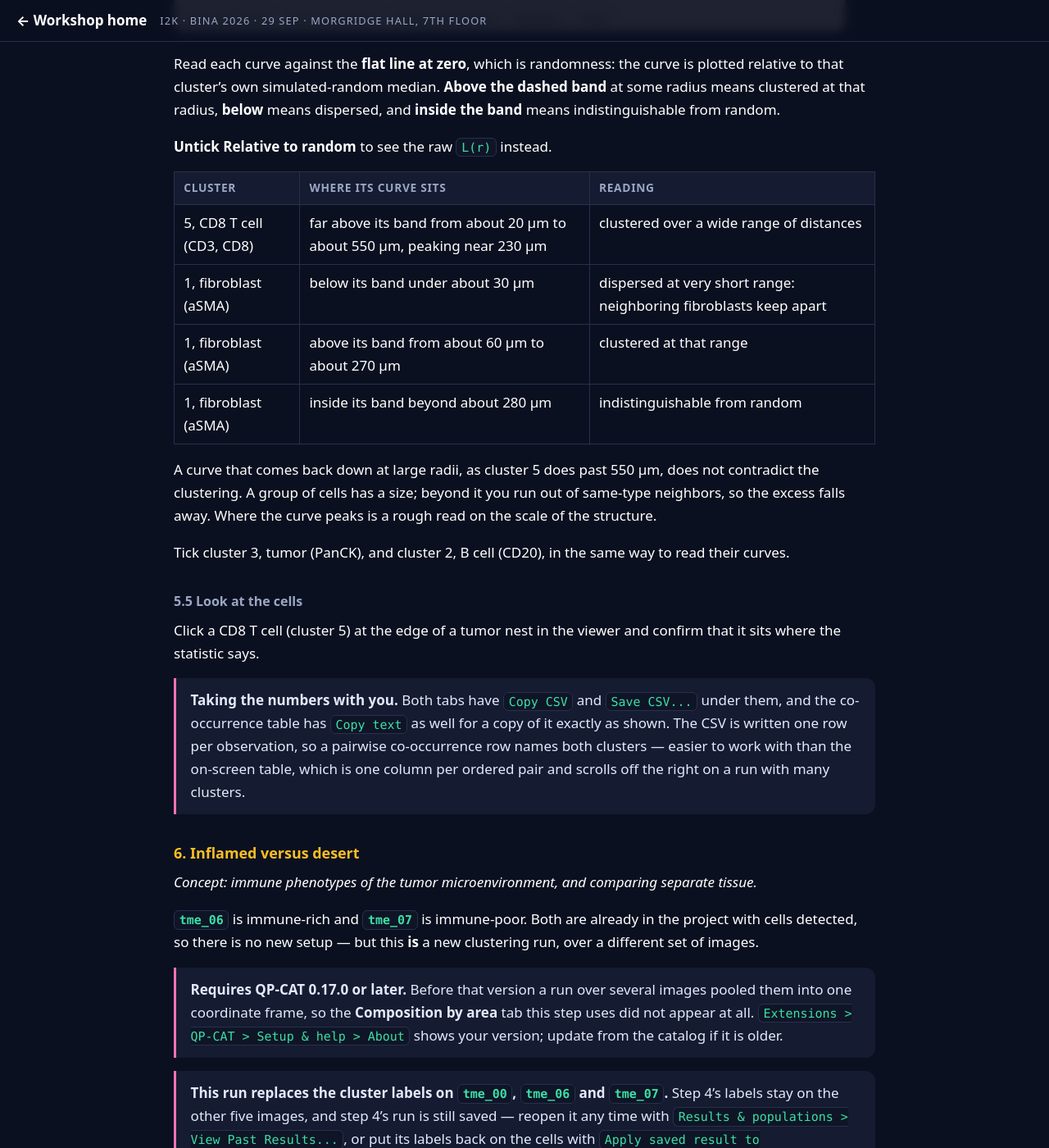
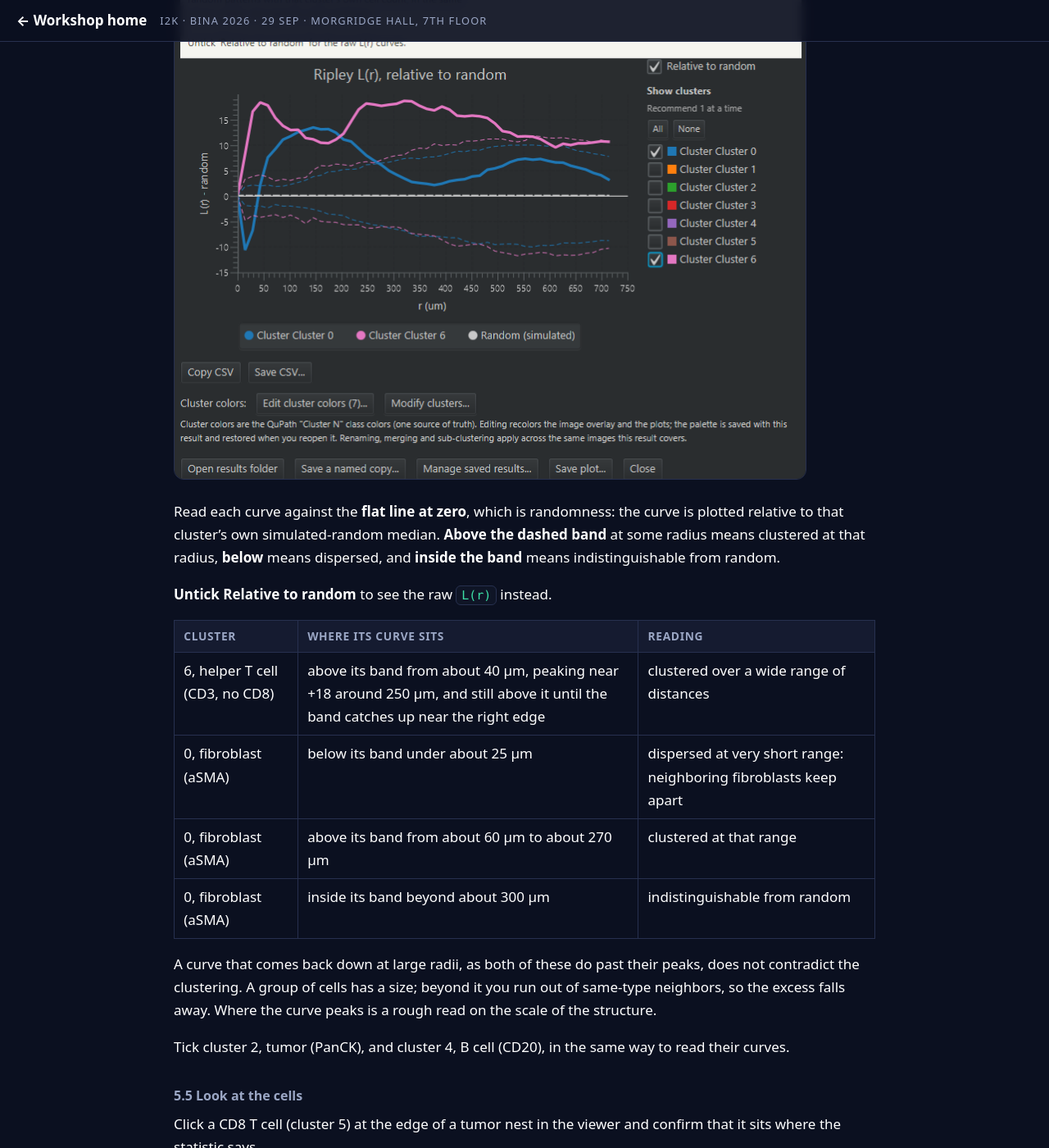
Before and after one commit to MichaelSNelson/BINA-I2K-2026-QuPath-Extensions, a Jekyll site: the page built from docs/03-qp-cat-cell-analysis-tools.md, in a window 1280 px wide and 1400 px high, scrolled down 18285 px. Shown: the whole window at 82% size. Built offline with Jekyll 4.4.1, drawn with Linux system fonts in a browser that asks for light colours; some of the changed text lies outside the part shown.

Commit message:
Swap in the new screenshots, and renumber the clusters they changed
The rerun found the same seven populations under different numbers, so the
images were not the only thing out of date -- every cluster number from 4.4
onward referred to the old run.

Images: 4.2's three result panels, 4.3's class-list half, 4.4's marker
fingerprints, 5.1's summary window, and 5.4's Ripley chart. 5.1 gains a
settings figure it never had, split into two halves shown side by side like
4.3's, since the dialog is 1145 px tall in one piece.

Renumbering, from the new Marker Fingerprints card: fibroblast 1 -> 0,
macrophage 4 -> 1, tumor 3 -> 2, proliferating tumor 0 -> 3, B cell 2 -> 4.
CD8 T and helper T keep 5 and 6 but swapped counts, 1,388 <-> 1,392, and
cluster 6's CD8 reads -3.0 rather than -2.9. Applied through 4.4's answer
table, step 5's cluster table, 5.2's four pairs, 5.3's control pair and
5.4's readings.

5.4 now shows clusters 0 and 6 rather than 1 and 5, so its reading table is
rewritten from the new chart: the fibroblast reading carries over unchanged
apart from its number, and the second row is now the helper T cell.

Added a standing note in 4.4 that HDBSCAN numbers its clusters from scratch
each run, so the numbers used downstream are the ones in that table and a
reader whose run differs should substitute their own.

https://claude.ai/code/session_01TZFXuLKiz1DgbomrTgfDTw

```diff
--- a/docs/03-qp-cat-cell-analysis-tools.md
+++ b/docs/03-qp-cat-cell-analysis-tools.md
@@ -482,19 +482,21 @@ one dominant cluster means change the *cluster selection*.
 
 <div class="shots" markdown="0">
 <figure>
-<img src="../images/qp-cat/HDBSCAN_umap3d.png" alt="The 3D View tab showing seven cleanly separated point clouds in different colours, one per cluster, with the class list reporting 7 clusters over 11,421 cells and no noise.">
+<img src="../images/qp-cat/qpcat_4-2_3D.png" alt="The QP-CAT results window titled 7 clusters, 11421 cells, on the 3D View tab. Seven cleanly separated point clouds in different colours float in the plot, the axes are set to QPCAT 3D UMAP1, 2 and 3, the counter reads Points 11,421 shown of 11,421 total, and the CLASSES list on the right ticks Cluster 0 through Cluster 6 with no noise row.">
 <figcaption><b>Seven separated lobes, no noise.</b> HDBSCAN found the count itself.
 Leaf selection is what cut at the lobes instead of returning their common parent.</figcaption>
 </figure>
 <figure>
-<img src="../images/qp-cat/HDBSCAN_markerfingerprints_useless.png" alt="The Marker Fingerprints tab. Every cluster card lists 3DUMAP1, 3DUMAP2 and 3DUMAP3 as its defining features, with no marker names anywhere.">
-<figcaption><b>No marker names.</b> Every card is described by <code>3DUMAP1/2/3</code>,
-because those are the only three columns the run saw. No marker names, so no phenotype.</figcaption>
+<img src="../images/qp-cat/qpcat_4-2_fingerprints.png" alt="The Marker Fingerprints tab. Seven cluster cards, Cluster 0 at 3,306 cells down to Cluster 3 at 825, and every card lists QPCAT 3D UMAP1, QPCAT 3D UMAP2 and QPCAT 3D UMAP3 as its defining features. No marker names appear anywhere.">
+<figcaption><b>No marker names.</b> Every card is described by
+<code>QPCAT 3D UMAP1/2/3</code>, because those are the only three columns the run saw. No
+marker names, so no phenotype.</figcaption>
 </figure>
 <figure>
-<img src="../images/qp-cat/HDBSCAN_RepresentativeCells.png" alt="The Representative cells tab, five image patches per cluster. Cluster 1's cells are brown elongated spindles; clusters 0 and 3 are cyan-ringed round cells of different sizes; cluster 2 is blue-ringed.">
-<figcaption><b>The clusters are real anyway.</b> Cluster 1 is unmistakably spindle-shaped,
-cluster 2 blue-ringed. Read the clusters by eye here, or re-run over markers to name them.</figcaption>
+<img src="../images/qp-cat/qpcat_4-2_cells.png" alt="The Representative cells tab, a medoid and four example cells per cluster. Cluster 0, 3306 cells, is brown elongated spindles; Cluster 1, 1554 cells, is dominated by red rings; Cluster 2, 1868 cells, is cyan-ringed round cells; Cluster 3, 825 cells, mixes cyan rings with pale and pink nuclei.">
+<figcaption><b>The clusters are real anyway.</b> Cluster 0 is unmistakably spindle-shaped and
+cluster 2 is cyan-ringed, so you can read these by eye here &mdash; or re-run over the markers
+to name them, which is the next step.</figcaption>
 </figure>
 </div>
 
@@ -553,7 +555,7 @@ which is what this run wants &mdash; it opens on UMAP, and left there it would c
 embedding instead of using the one already on the cells.</figcaption>
 </figure>
 <figure>
-<img src="../images/qp-cat/analyze-current2.png" alt="The lower half of the same dialog. A Classifications to analyze section lists Cluster 0 through Cluster 6 with cell counts of 825, 3306, 1088, 1868, 1554, 1388 and 1392, every one ticked, with the line 7 classes found and Select all, Select none and Refresh list buttons. Below it, Generate analysis plots, Neighborhood enrichment, PCA and Batch correction are unticked, Spatial feature smoothing is greyed out, and Independent areas and Spatial statistics are collapsed. The Analyze and Close buttons sit at the bottom.">
+<img src="../images/qp-cat/qpcat_4-3_settings_low.png" alt="The lower half of the same dialog. A Classifications to analyze section lists Cluster 0 through Cluster 6 with cell counts of 3306, 1554, 1868, 825, 1088, 1392 and 1388, every one ticked, with the line 7 classes found and Select all, Select none and Refresh list buttons. Below it, Generate analysis plots is ticked; Cluster connectivity graph (PAGA) and Spatial feature smoothing are greyed out; Neighborhood enrichment plus Moran's I, PCA and Batch correction (Harmony) are unticked; and Independent areas and Spatial statistics are collapsed. A line reads: this run is repeatable and comparable to other default runs. The Analyze and Close buttons sit at the bottom.">
 <figcaption><b>Lower half: the class list.</b> One row per class with its count, all ticked,
 and the class total underneath. <b>Spatial feature smoothing is grayed out</b> in this mode on
 purpose: it rewrites the measurements each class is then described by, so a class would report
@@ -572,7 +574,7 @@ compare things that were never meant to be compared. One labeling system, all of
 
 <div class="shots" markdown="0">
 <figure style="max-width:500px">
-<img src="../images/qp-cat/analyze-current4.png" alt="The Marker Fingerprints tab after the analyse run. Seven cluster cards, each led by marker names instead of UMAP columns: Cluster 0 by Ki67 and PanCK, Cluster 1 by aSMA, Cluster 2 by CD20, Cluster 3 by PanCK, Cluster 4 by CD68, Cluster 5 by CD8 and CD3, and Cluster 6 by CD3 with CD8 at minus 2.9.">
+<img src="../images/qp-cat/qpcat_4-4_fingerprints.png" alt="The Marker Fingerprints tab after the analyse run. Seven cluster cards, each led by marker names instead of UMAP columns: Cluster 0 by aSMA, Cluster 1 by CD68, Cluster 2 by PanCK, Cluster 3 by Ki67 at plus 37.0 and PanCK, Cluster 4 by CD20, Cluster 5 by CD8 and CD3, and Cluster 6 by CD3 with CD8 at minus 3.0.">
 <figcaption><b>The same seven clusters, described by markers.</b> Compare with the panel
 further up, where every card read <code>3DUMAP1/2/3</code>. Same cells, same groups, a
 description you can put a cell-type name to.</figcaption>
@@ -584,13 +586,13 @@ cells come apart:
 
 | Cluster | Cells | Led by | Read it as | Ground truth |
 |---|---|---|---|---|
-| 1 | 3,306 (28.9%) | aSMA | fibroblast | 28.9% |
-| 3 | 1,868 (16.4%) | PanCK | tumor | 16.4% |
-| 4 | 1,554 (13.6%) | CD68 | macrophage | 13.6% |
-| 5 | 1,388 (12.2%) | **CD8** and CD3 | **CD8 T** | 24.3% between them |
-| 6 | 1,392 (12.2%) | CD3, **CD8 at -2.9** | **helper T** | |
-| 2 | 1,088 (9.5%) | CD20 | B cell | 9.5% |
-| 0 | 825 (7.2%) | Ki67 and PanCK | proliferating tumor | 7.2% |
+| 0 | 3,306 (28.9%) | aSMA | fibroblast | 28.9% |
+| 2 | 1,868 (16.4%) | PanCK | tumor | 16.4% |
+| 1 | 1,554 (13.6%) | CD68 | macrophage | 13.6% |
+| 5 | 1,392 (12.2%) | **CD8** and CD3 | **CD8 T** | 24.3% between them |
+| 6 | 1,388 (12.2%) | CD3, **CD8 at -3.0** | **helper T** | |
+| 4 | 1,088 (9.5%) | CD20 | B cell | 9.5% |
+| 3 | 825 (7.2%) | Ki67 and PanCK | proliferating tumor | 7.2% |
 
 Look at clusters 5 and 6. Both are CD3-positive; cluster 5 is CD8-positive and cluster
 6 is CD8-*negative*, which is what separates the two T-cell lineages in this dataset.
@@ -598,8 +600,12 @@ KMeans at k = 6 merged them and spent its spare cluster on proliferation instead
 data choose the number recovered both, and neither run could have told you which markers
 those clusters carry.
 
-Your own run may split or merge differently; the ground-truth column is how you check it
-rather than take the above on trust.
+**The cluster numbers here are not stable, and nothing downstream should rely on them.**
+HDBSCAN numbers its clusters from scratch each run, so a rerun can find the same seven
+populations under different numbers &mdash; it did while this guide was being written. The
+numbers used from here on are the ones in the table above. If yours differ, read your own
+Marker Fingerprints cards and substitute; the ground-truth column is how you check the
+populations themselves rather than take any of it on trust.
 
 **Cluster in one space, characterize in another.** HDBSCAN
 on the UMAP decides *which cells group together*; analyzing those groups over the markers
@@ -625,11 +631,11 @@ Your cells carry cluster numbers, not cell-type names. These are the clusters fr
 
 | Cluster | Led by | Likely cell type |
 |---|---|---|
-| 0 | Ki67 and PanCK | proliferating tumor |
-| 1 | aSMA | fibroblast |
-| 2 | CD20 | B cell |
-| 3 | PanCK | tumor |
-| 4 | CD68 | macrophage |
+| 0 | aSMA | fibroblast |
+| 1 | CD68 | macrophage |
+| 2 | PanCK | tumor |
+| 3 | Ki67 and PanCK | proliferating tumor |
+| 4 | CD20 | B cell |
 | 5 | CD3 and CD8 | CD8 T cell |
 | 6 | CD3, no CD8 | helper T cell |
 
@@ -670,10 +676,26 @@ on the **Marker Fingerprints** tab.
    > 5.4 is written to be read from its figure, so you lose nothing but your own copy of the
    > chart.
 
+   <div class="shots" markdown="0">
+   <figure>
+   <img src="../images/qp-cat/qpcat_5-1_settings_top.png" alt="The top of the Spatial statistics on existing clusters dialog. Label source is Current cell classifications; Scope is All project images (8), with Current image greyed out and a note that it needs an image open; If no areas are configured is Whole image; Independent areas lists one level, Images (always separate); and an Exclude cells inside annotation classes box lists Tumor, Stroma, Immune cells, Necrosis, Other, Region, Ignore, Positive and Negative, with only Ignore ticked.">
+   <figcaption><b>Top half.</b> <b>Ignore</b> is pre-ticked as a convenience, and the note
+   above the class list says why the names are greyed: with no image open, QP-CAT cannot check
+   which of the project's classes are actually on annotations.</figcaption>
+   </figure>
+   <figure>
+   <img src="../images/qp-cat/qpcat_5-1_settings_low.png" alt="The lower half of the same dialog. Spatial neighbor graph: Graph type knn, kNN neighbors 15, Radius and Delaunay max edge greyed out, Permutations 0 for adaptive. Under Statistics to compute, Ripley L and Co-occurrence (pairwise) are ticked; Co-occurrence (one vs rest), Neighborhood enrichment, Geary's C and Moran's I are unticked. A Run spatial statistics button sits at the bottom.">
+   <figcaption><b>Lower half, set up as the table above says.</b> <b>Ripley L</b> and
+   <b>Co-occurrence (pairwise)</b> ticked, <b>Neighborhood enrichment</b> unticked from its
+   default. <b>Permutations</b> left at 0, which is the adaptive default &mdash; 1,000 for a
+   dataset this size.</figcaption>
+   </figure>
+   </div>
+
 3. **Click Run spatial statistics.** A window titled **QP-CAT - Spatial statistics summary**
    opens with one row per image, headed **8 area(s), 8 analyzed.**
 
-   <img src="../images/qp-cat/spatialstats-summary.png" alt="The QP-CAT Spatial statistics summary window. A table lists the eight images tme_00 to tme_07, each as a whole image, with its cell count, 7 classes (6 for tme_07), the unit um, the statistics computed, and an Open button at the end of the row. Save combined CSV and Close are at the bottom" width="820">
+   <img src="../images/qp-cat/qpcat_5-1_summary.png" alt="The QP-CAT Spatial statistics summary window, headed 8 areas, 8 analyzed, double-click a row or use Open to see its full result. A table lists the eight images tme_00.tif to tme_07.tif, each as a whole image, with cell counts of 1530, 1568, 1430, 1269, 1487, 1470, 1722 and 945, seven classes each except six for tme_07, the unit um, the statistics Ripley and Cooc-pair, and an Open button at the end of every row. Save combined CSV and Close are at the bottom." width="834">
 
 4. Double-click the **`tme_00.tif`** row, or click its **Open** button, to open that image's
    results.
@@ -698,14 +720,14 @@ on the **Marker Fingerprints** tab.
 
    | Pair | Clusters | Expect at short radii | Because |
    |---|---|---|---|
-   | tumor (PanCK) with tumor (PanCK) | 3 with 3 | above 1 | tumor grows in nests, not as single cells |
-   | B cell (CD20) with B cell (CD20) | 2 with 2 | above 1 | follicles: dense aggregates, not scattered cells |
-   | tumor (PanCK) with fibroblast (aSMA) | 3 with 1 | below 1 | they occupy different compartments |
-   | tumor (PanCK) with CD8 T cell (CD3, CD8) | 3 with 5 | above 1 | cytotoxic T cells sit at the nest boundary |
+   | tumor (PanCK) with tumor (PanCK) | 2 with 2 | above 1 | tumor grows in nests, not as single cells |
+   | B cell (CD20) with B cell (CD20) | 4 with 4 | above 1 | follicles: dense aggregates, not scattered cells |
+   | tumor (PanCK) with fibroblast (aSMA) | 2 with 0 | below 1 | they occupy different compartments |
+   | tumor (PanCK) with CD8 T cell (CD3, CD8) | 2 with 5 | above 1 | cytotoxic T cells sit at the nest boundary |
 
 #### 5.3 Check the control pair
 
-In the same table, find tumor (PanCK, cluster 3) with helper T cell (CD3 without CD8,
+In the same table, find tumor (PanCK, cluster 2) with helper T cell (CD3 without CD8,
 cluster 6). Its ratio should sit closer to 1 than tumor with CD8 T cell (cluster 5): the
 enrichment is specific to the cytotoxic subset. Step 3's k = 6 run put both T-cell lineages in
 one cluster, which would have averaged the two into a single number.
@@ -715,10 +737,10 @@ one cluster, which would have averaged the two into a single number.
 1. **Open the Ripley L tab.** The chart opens showing one cluster, with the rest unticked under
    **Show clusters**. Each cluster draws three lines, its curve plus both edges of its own
    random band, so tick only one or two at a time.
-2. Under **Show clusters**, click **None**, then tick cluster 1, fibroblast (aSMA), and
-   cluster 5, CD8 T cell (CD3, CD8).
+2. Under **Show clusters**, click **None**, then tick cluster 0, fibroblast (aSMA), and
+   cluster 6, helper T cell (CD3 without CD8).
 
-<img src="../images/qp-cat/ripley-tme00-clusters-1-5.png" alt="The QP-CAT results window for tme_00, 7 clusters and 1530 cells, on the Ripley L tab. The chart, Ripley L(r) relative to random, plots radius from 0 to 750 micrometers. Cluster 5, brown, rises steeply to about 27 near 230 micrometers, far above its dashed band, and falls back to the band near 560 micrometers. Cluster 1, orange, dips to about minus 10 below 20 micrometers, rises above its band to about 14 near 150 micrometers, and is back inside the band from about 280 micrometers. Under Show clusters, only Cluster 1 and Cluster 5 are ticked, and Relative to random is ticked" width="820">
+<img src="../images/qp-cat/qpcat_5-4_ripleyL.png" alt="The QP-CAT results window headed 7 clusters, 1530 cells, tme_00.tif whole image, on the Ripley L tab. The chart, Ripley L(r) relative to random, plots radius from 0 to 750 micrometers with a dashed band per cluster and a flat dashed line at zero labelled Random (simulated). Cluster 6, pink, rises steeply above its band by about 40 micrometers, peaks near plus 18 around 250 micrometers, and stays above the band before converging with it near the right edge. Cluster 0, blue, dips to about minus 10 below 25 micrometers, rises above its band to about plus 13 near 225 micrometers, then settles around plus 5 and sits inside its band from roughly 300 micrometers. Under Show clusters, headed Recommend 1 at a time, only Cluster 0 and Cluster 6 are ticked, and Relative to random is ticked." width="772">
 
 Read each curve against the **flat line at zero**, which is randomness: the curve is
 plotted relative to that cluster's own simulated-random median. **Above the dashed band**
@@ -729,16 +751,17 @@ band** means indistinguishable from random.
 
 | Cluster | Where its curve sits | Reading |
 |---|---|---|
-| 5, CD8 T cell (CD3, CD8) | far above its band from about 20 µm to about 550 µm, peaking near 230 µm | clustered over a wide range of distances |
-| 1, fibroblast (aSMA) | below its band under about 30 µm | dispersed at very short range: neighboring fibroblasts keep apart |
-| 1, fibroblast (aSMA) | above its band from about 60 µm to about 270 µm | clustered at that range |
-| 1, fibroblast (aSMA) | inside its band beyond about 280 µm | indistinguishable from random |
+| 6, helper T cell (CD3, no CD8) | above its band from about 40 µm, peaking near +18 around 250 µm, and still above it until the band catches up near the right edge | clustered over a wide range of distances |
+| 0, fibroblast (aSMA) | below its band under about 25 µm | dispersed at very short range: neighboring fibroblasts keep apart |
+| 0, fibroblast (aSMA) | above its band from about 60 µm to about 270 µm | clustered at that range |
+| 0, fibroblast (aSMA) | inside its band beyond about 300 µm | indistinguishable from random |
 
-A curve that comes back down at large radii, as cluster 5 does past 550 µm, does not contradict
-the clustering. A group of cells has a size; beyond it you run out of same-type neighbors, so
-the excess falls away. Where the curve peaks is a rough read on the scale of the structure.
+A curve that comes back down at large radii, as both of these do past their peaks, does not
+contradict the clustering. A group of cells has a size; beyond it you run out of same-type
+neighbors, so the excess falls away. Where the curve peaks is a rough read on the scale of the
+structure.
 
-Tick cluster 3, tumor (PanCK), and cluster 2, B cell (CD20), in the same way to read their
+Tick cluster 2, tumor (PanCK), and cluster 4, B cell (CD20), in the same way to read their
 curves.
 
 #### 5.5 Look at the cells
```
Also changed, not shown: images/qp-cat/qpcat_4-2_3D.png (added), images/qp-cat/qpcat_4-2_cells.png (added), images/qp-cat/qpcat_4-2_fingerprints.png (added), images/qp-cat/qpcat_4-3_settings_low.png (added), images/qp-cat/qpcat_4-4_fingerprints.png (added), images/qp-cat/qpcat_5-1_settings.png (added), images/qp-cat/qpcat_5-1_settings_low.png (added), images/qp-cat/qpcat_5-1_settings_top.png (added), images/qp-cat/qpcat_5-1_summary.png (added), images/qp-cat/qpcat_5-4_ripleyL.png (added).
